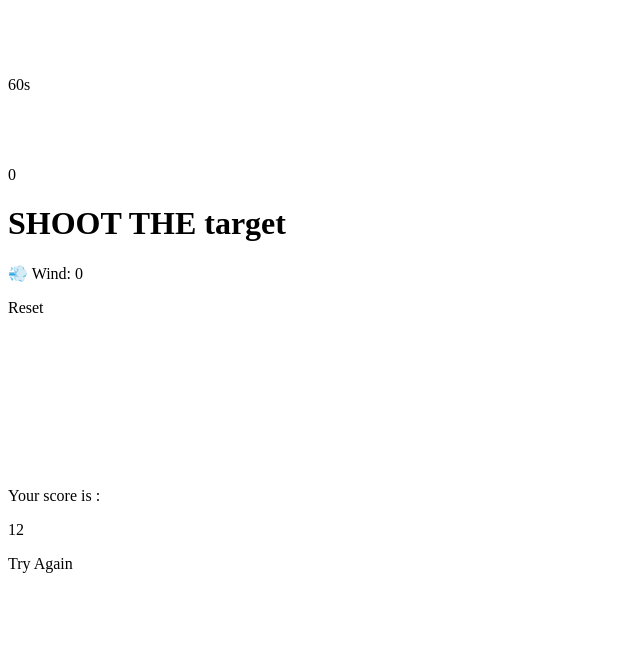
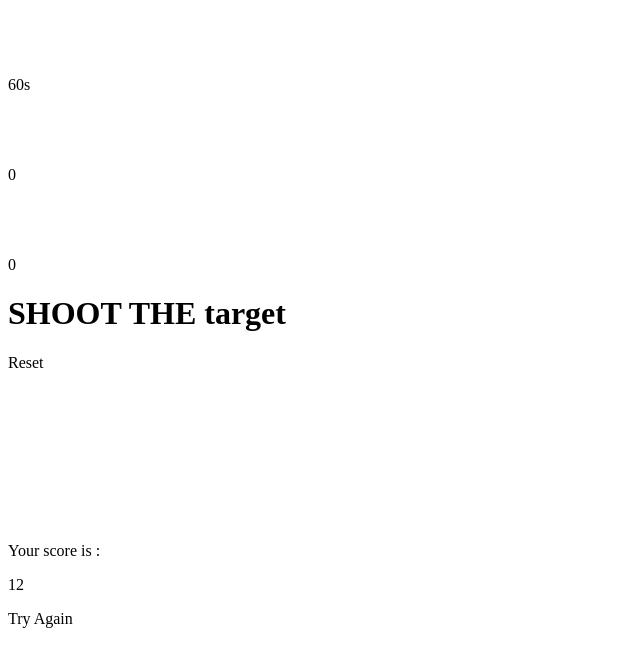
Before and after one commit to rqphy/Motherssoccer, a plain HTML site: page src/index.html in a window 1280 px wide. Shown: the whole page, without its empty margins (0-640 px from the left). Drawn offline with Linux system fonts and the light colour scheme.

Commit message:
add windy info

```diff
--- a/src/index.html
+++ b/src/index.html
@@ -15,13 +15,16 @@
             <p><span id="timer">60</span>s</p>
         </div>
         <div class="info">
-            <svg xmlns="http://www.w3.org/2000/svg" viewBox="0 0 24 24" width="36" height="36"><path fill="none" d="M0 0h24v24H0z"/><path d="M12 2c5.523 0 10 4.477 10 10s-4.477 10-10 10S2 17.523 2 12 6.477 2 12 2zm1.67 14h-3.34l-1.38 1.897.554 1.706A7.993 7.993 0 0 0 12 20c.871 0 1.71-.14 2.496-.397l.553-1.706L13.669 16zm-8.376-5.128l-1.292.937L4 12c0 1.73.549 3.331 1.482 4.64h1.91l1.323-1.82-1.028-3.17-2.393-.778zm13.412 0l-2.393.778-1.028 3.17 1.322 1.82h1.91A7.964 7.964 0 0 0 20 12l-.003-.191-1.291-.937zM14.29 4.333L13 5.273V7.79l2.694 1.957 2.239-.727.554-1.703a8.014 8.014 0 0 0-4.196-2.984zm-4.582 0a8.014 8.014 0 0 0-4.196 2.985l.554 1.702 2.239.727L11 7.79V5.273l-1.291-.94z" fill="rgba(255,255,255,1)"/></svg>
+            <svg id="ball" xmlns="http://www.w3.org/2000/svg" viewBox="0 0 24 24" width="36" height="36"><path fill="none" d="M0 0h24v24H0z"/><path d="M12 2c5.523 0 10 4.477 10 10s-4.477 10-10 10S2 17.523 2 12 6.477 2 12 2zm1.67 14h-3.34l-1.38 1.897.554 1.706A7.993 7.993 0 0 0 12 20c.871 0 1.71-.14 2.496-.397l.553-1.706L13.669 16zm-8.376-5.128l-1.292.937L4 12c0 1.73.549 3.331 1.482 4.64h1.91l1.323-1.82-1.028-3.17-2.393-.778zm13.412 0l-2.393.778-1.028 3.17 1.322 1.82h1.91A7.964 7.964 0 0 0 20 12l-.003-.191-1.291-.937zM14.29 4.333L13 5.273V7.79l2.694 1.957 2.239-.727.554-1.703a8.014 8.014 0 0 0-4.196-2.984zm-4.582 0a8.014 8.014 0 0 0-4.196 2.985l.554 1.702 2.239.727L11 7.79V5.273l-1.291-.94z" fill="rgba(255,255,255,1)"/></svg>
             <p><span id="score">0</span></p>
+        </div>
+        <div class="info">
+            <svg id="windy" xmlns="http://www.w3.org/2000/svg" viewBox="0 0 24 24" width="36" height="36"><path fill="none" d="M0 0h24v24H0z"/><path d="M10.5 17H4v-2h6.5a3.5 3.5 0 1 1-3.278 4.73l1.873-.703A1.5 1.5 0 1 0 10.5 17zM5 11h13.5a3.5 3.5 0 1 1-3.278 4.73l1.873-.703A1.5 1.5 0 1 0 18.5 13H5a3 3 0 0 1 0-6h8.5a1.5 1.5 0 1 0-1.405-2.027l-1.873-.702A3.501 3.501 0 0 1 17 5.5 3.5 3.5 0 0 1 13.5 9H5a1 1 0 1 0 0 2z" fill="rgba(255,255,255,1)"/></svg>
+            <p><span id="wind">0</span></p>
         </div>
     </aside>
     <div class="ctn">
         <h1 class="title">SHOOT THE target</h1>
-        <p class="wind">💨 Wind: <span id="wind">0</span></p>
         <div class="resetBall btn">Reset</div>
     </div>
     <canvas class="webgl"></canvas>
--- a/src/style.css
+++ b/src/style.css
@@ -69,6 +69,10 @@ body
 .info svg {
     height: 90%;
 }
+.info #ball, .info #windy {
+    margin-left: 6px;
+}
+
 
 .info span {
     font-size: 36px;
```
